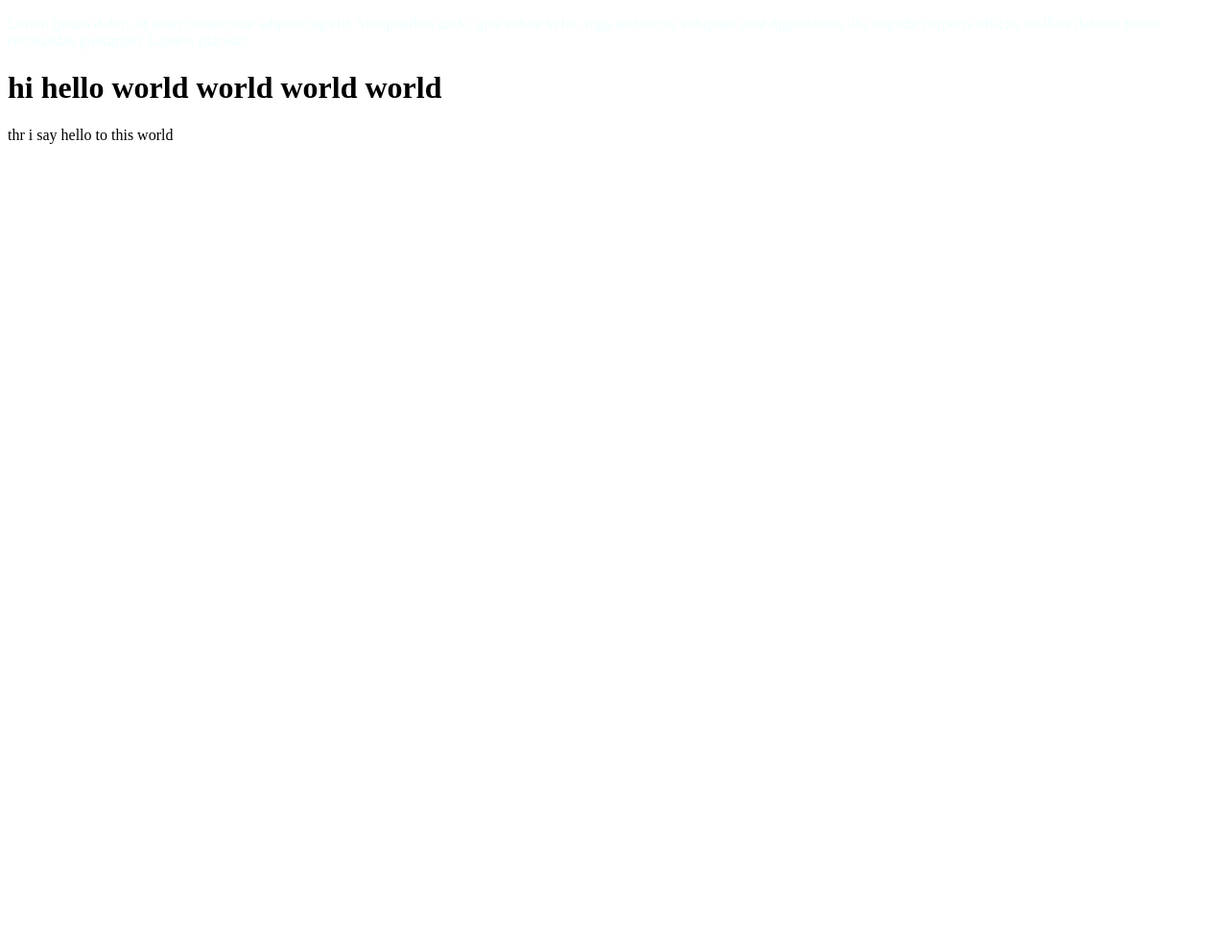
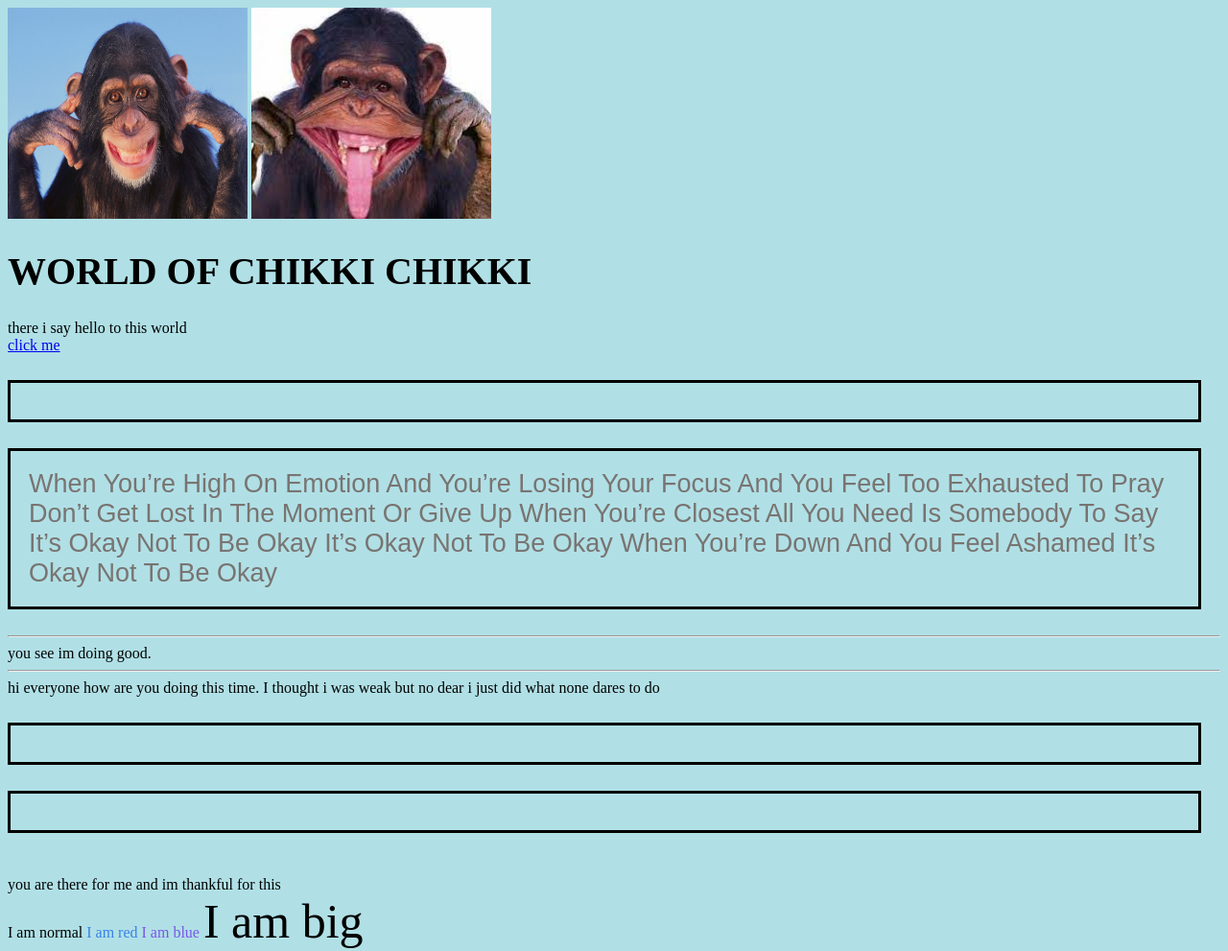
Before and after one commit to priyeshraj100/raj1, a plain HTML site: page raj1.html in a window 1280 px wide. Shown: the whole page at 96% size. Before the commit the page ends 800 px from the top, so only its background shows below. Drawn offline with Linux system fonts and the light colour scheme.

Commit message:
Add files via upload

```diff
--- a/raj1.css
+++ b/raj1.css
@@ -1,3 +1,14 @@
 p {
-    color: azure;
+    color: rgba(95, 67, 61, 0.69);
+    font-size: 27px;
+    font-weight: 300;
+    font-family: sans-serif;
+    border: 3px black solid;
+    padding: 19px;
+    margin-right: 20px;
 }
+
+.P {
+
+   background-image: URL({FOREST.jpg);
+}
--- a/raj1.html
+++ b/raj1.html
@@ -1,23 +1,44 @@
 <!DOCTYPE html>
 <html lang="en">
-<head>
-    <meta charset="UTF-8">
-    <meta http-equiv="X-UA-Compatible" content="IE=edge">
-    <meta name="viewport" content="width=device-width, initial-scale=1.0">
+  <head>
+    <meta charset="UTF-8" />
+    <meta http-equiv="X-UA-Compatible" content="IE=edge" />
+    <meta name="viewport" content="width=device-width, initial-scale=1.0" />
     <title>Document</title>
-</head>
-<link rel="stylesheet" href="raj1.css">
-<body>
+  </head>
+  <link rel="stylesheet" href="raj1.css" />
+  <img src="monkey.jpg" style="width:250px;height:220px;">
+  <img src="2.jpg" style="width:250px;height:220px;">
+  <body>
+    <body style="background-color:powderblue;"></body>
+    <h1 style= "font-size: 40px;"<h> WORLD OF CHIKKI CHIKKI</h1>
+
+    <div>there i say hello to this world</div>
+    <a href="https://www.google.co.in">click me </a>
+    <p style="background-image: url('');"></p>
     <p>
-        Lorem ipsum dolor, sit amet consectetur adipisicing elit. Voluptatibus unde, quis soluta in hic fuga architecto voluptate sunt dignissimos illo impedit corporis officiis mollitia deleniti totam recusandae possimus? Labore, placeat?
+        When You’re High On Emotion
+And You’re Losing Your Focus
+And You Feel Too Exhausted To Pray
+
+Don’t Get Lost In The Moment
+Or Give Up When You’re Closest
+All You Need Is Somebody To Say
+
+It’s Okay Not To Be Okay
+It’s Okay Not To Be Okay
+When You’re Down And You Feel Ashamed
+It’s Okay Not To Be Okay
+
     </p>
-
-    <h1>
-        hi hello world world    world world
-    </h1>
-<div>
-     thr  i say hello  to this world
-</div>
-
-</body>
+<hr>  you see im doing good.
+    <hr>hi everyone how are you doing this time. I thought i was weak but no  dear i just did what none  dares to do </hr></p>
+</p>
+<br>  you are there for me and im thankful for  this
+<br/>
+<p1>I am normal</p1>
+<p1 style="color:rgba(13, 97, 233, 0.74);">I am red</p1>
+<p1 style="color:rgba(87, 9, 234, 0.634);">I am blue</p1>
+<p1 style="font-size:50px;">I am big</p1>
+  </body>
 </html>
```
Also changed, not shown: 2.jpg (added), 3.jpg (added), monkey.jpg (added).
